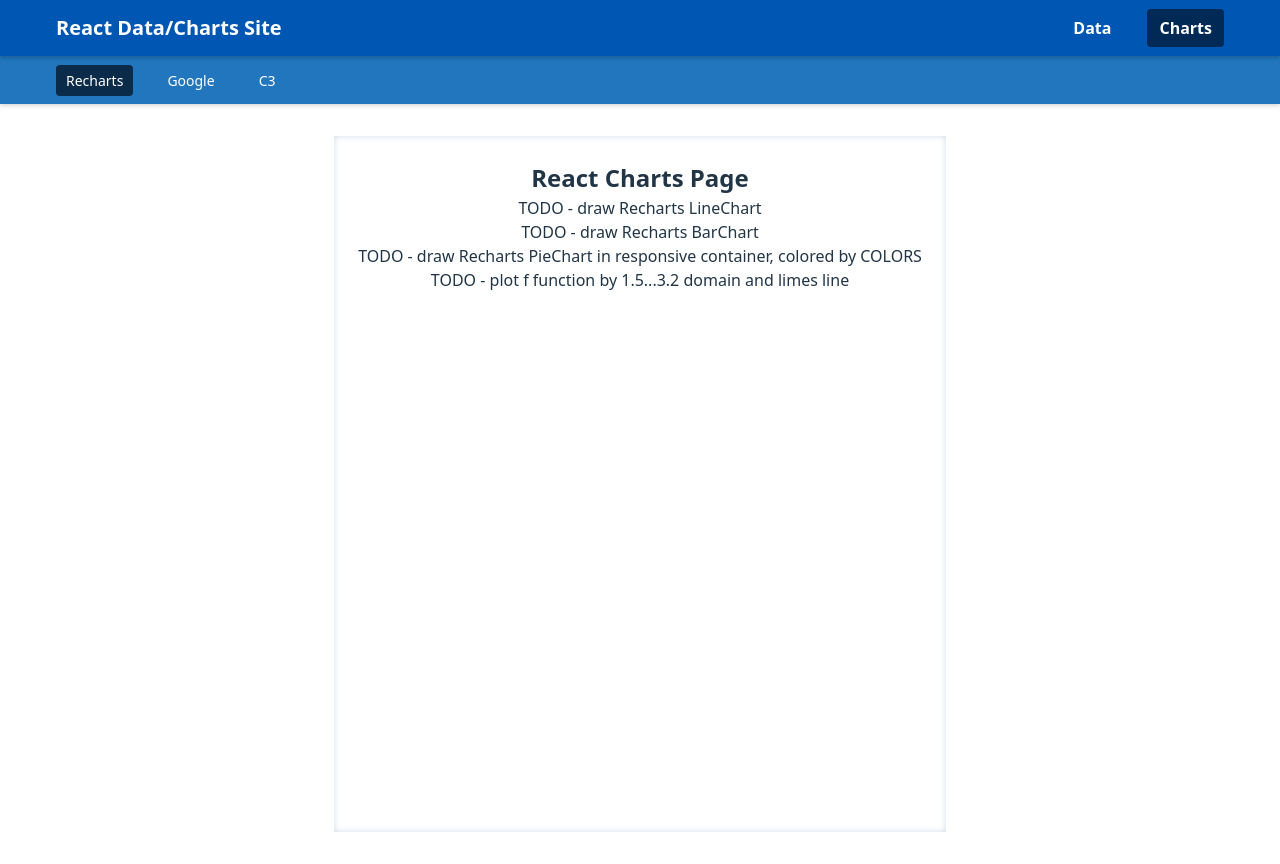
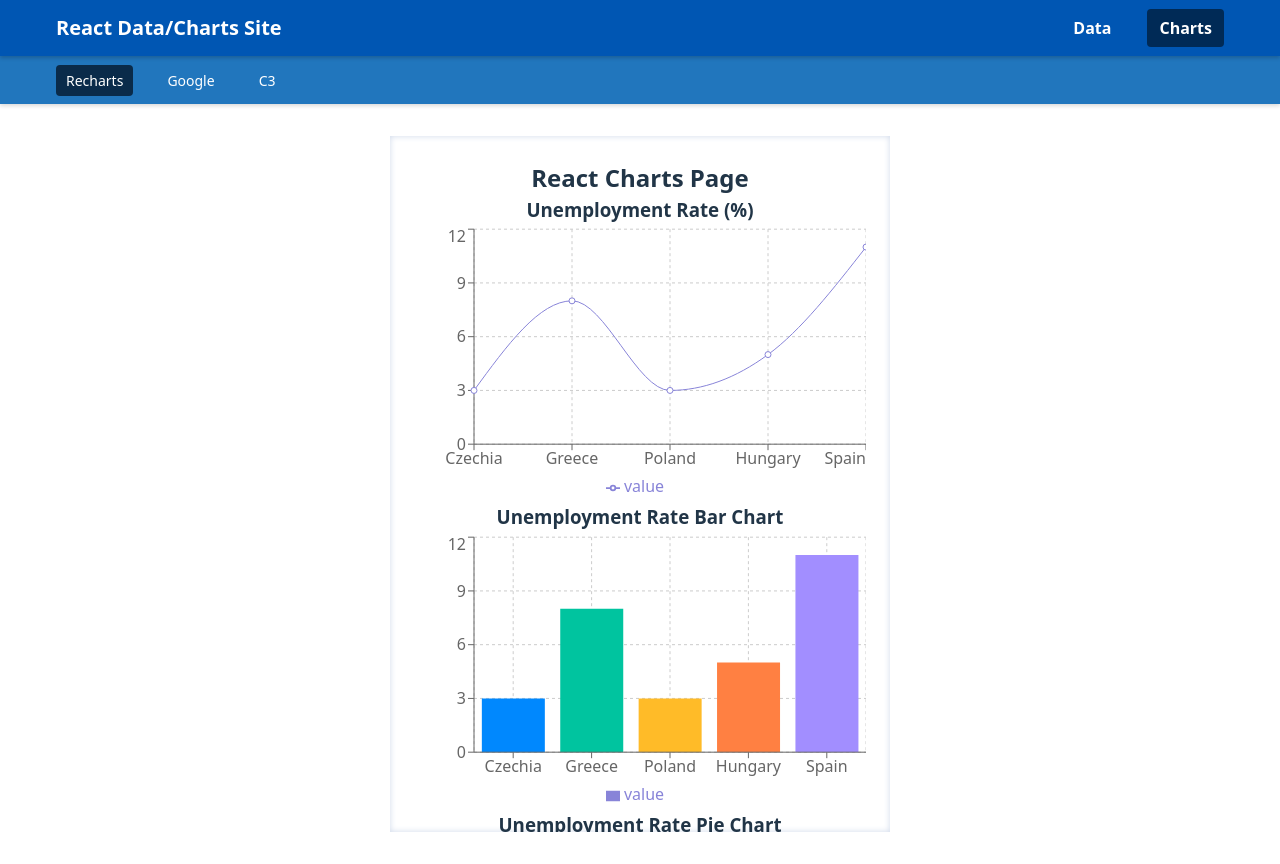
Before and after one commit to hajos8/charts_frontend, a React (Vite) app in the folder react-app/: page /charts/recharts in a window 1280 px wide. Built offline with nearby package versions, Linux system fonts and the light colour scheme.

Commit message:
Enhance chart components: add Google Charts and Recharts with data visualization; update CSS for layout and styling

```diff
--- a/react-app/src/App.css
+++ b/react-app/src/App.css
@@ -144,6 +144,7 @@
   overflow-y: auto;
   padding: 24px;
   /* TODO - fix width */
+  min-width: 500px;
   /* TODO - prevent growing beyond fixed width */
   margin-left: auto;     /* horizontally center inside viewport */
   margin-right: auto;
@@ -153,6 +154,9 @@
 }
 
 table, th, td {
-  /* TODO - add table cell borders */
+  margin: 0 auto;
+  border: 1px solid black;
+  border-collapse: collapse;
+
   padding: 5px;
 }
--- a/react-app/src/App.jsx
+++ b/react-app/src/App.jsx
@@ -17,7 +17,6 @@ import C3LineChart from "./components/C3LineChart/C3LineChart";
 
 
 // import chartCommonData, COLORS
-// import { LineChart, Line, XAxis, YAxis, CartesianGrid, Tooltip, Legend, ResponsiveContainer, BarChart, Bar, Rectangle, PieChart, Pie, Cell, ReferenceLine } from Recharts
 // import Chart from React-Google-Charts
 
 
@@ -65,7 +64,7 @@ function ContentArea({ children }) {
   );
 }
 
-// math function to plot
+const limes = 2;
 const f = x => (Math.sin(x) + 2 * x) / x;
 // function should return ( sin(x) + 2x ) / x number by real x, angle measured in radian
 
@@ -76,6 +75,14 @@ export default function App() {
   let _mathPlotData = []
   /* TODO - prepare array for plotting function properly */
 
+  for(let x = -5; x <= 5; x += 0.5) {
+    let y = f(x);
+    if(!isFinite(y)){
+      y = limes + 1
+    }
+    _mathPlotData.push( { x: x, y: y } )
+  }
+
   const [mathPlotData, setMathPlotData] = useState(_mathPlotData)
 
   return (
@@ -84,11 +91,11 @@ export default function App() {
       <ChartsSubNav />
       <ContentArea>
         <Routes>
-          <Route path="/data" element={<DataPage todo="pass mathPlotData" />} />
-          <Route path="/charts/recharts" element={<RechartsPage todo="pass mathPlotData" />} />
-          <Route path="/charts/google" element={<GoogleChartsPage todo="pass mathPlotData" />} />
-          <Route path="/charts/c3" element={<C3ChartsPage todo="pass mathPlotData" />} />
-          <Route path="*" element={<DataPage todo="pass mathPlotData" />} />
+          <Route path="/data" element={<DataPage  MathPlotData={mathPlotData} />} />
+          <Route path="/charts/recharts" element={<RechartsPage MathPlotData={mathPlotData} />} />
+          <Route path="/charts/google" element={<GoogleChartsPage MathPlotData={mathPlotData} />} />
+          <Route path="/charts/c3" element={<C3ChartsPage MathPlotData={mathPlotData} />} />
+          <Route path="*" element={<DataPage MathPlotData={mathPlotData} />} />
         </Routes>
       </ContentArea>
     </Router>
--- a/react-app/src/components/GoogleChartsPage/GoogleChartsPage.jsx
+++ b/react-app/src/components/GoogleChartsPage/GoogleChartsPage.jsx
@@ -1,10 +1,70 @@
+import { Chart } from "react-google-charts";
+import { chartCommonData } from "../../modules/chart-common-data.js";
+
+const data = [
+    ['Country', 'Unemployment Rate'],
+    ...chartCommonData.data.map(item => [item.label, item.value])
+];
+
 export default function GoogleChartsPage(props) {
     return (
         <>
             <h2>Google Charts Page</h2>
-            <div>TODO - insert Google LineChart with chartCommonData data</div>
-            <div>TODO - insert Google column bar chart with chartCommonData data</div>
-            <div>TODO - insert Google PieChart with chartCommonData data</div>
+            <div>
+                <h3>Unemployment Rate LineChart(%)</h3>
+                <Chart
+                    chartType="LineChart"
+                    width="100%"
+                    height="400px"
+                    data={data}
+                    options={{title: 'Unemployment Rate by Country', hAxis: {title: 'Country'}, vAxis: {title: 'Unemployment Rate (%)'}}}
+                    legendToggle
+                    />
+            </div>
+            <div>
+                <h3>Unemployment Rate BarChart(%)</h3>
+                    <Chart
+                    chartType="Bar"
+                    data={data}
+                    width={"100%"}
+                    height={"150%"}
+                    options={{title: 'Unemployment Rate by Country', hAxis: {title: 'Country'}, vAxis: {title: 'Unemployment Rate (%)'}}}
+                    legendToggle
+                    />
+            </div>
+            <div>
+                <h3>Unemployment Rate PieChart(%)</h3>
+                    <Chart
+                        chartType="PieChart"
+                        data={data}
+                        width={"100%"}
+                        height={"100%"}
+                        options={{title: 'Unemployment Rate by Country', hAxis: {title: 'Country'}, vAxis: {title: 'Unemployment Rate (%)'}}}
+                        legendToggle
+                        />
+            </div>
+            <div>
+                <h3>Unemployment Rate GeoChart(%)</h3>
+
+                <Chart
+                    chartEvents={[
+                        {
+                        eventName: "select",
+                        callback: ({ chartWrapper }) => {
+                            const chart = chartWrapper.getChart();
+                            const selection = chart.getSelection();
+                            if (selection.length === 0) return;
+                            const region = data[selection[0].row + 1];
+                            console.log("Selected : " + region);
+                        },
+                        },
+                    ]}
+                    chartType="GeoChart"
+                    width={"100%"}
+                    height={"100%"}
+                    data={data}
+                    />
+            </div>
         </>
     );
 }
--- a/react-app/src/components/RechartsPage/RechartsPage.jsx
+++ b/react-app/src/components/RechartsPage/RechartsPage.jsx
@@ -1,15 +1,100 @@
+import { LineChart, Line, XAxis, YAxis, CartesianGrid, Tooltip, Legend } from 'recharts';
+import { BarChart, Bar, Rectangle} from 'recharts';
+import { PieChart, Pie, Label } from 'recharts';
+
+import { chartCommonData, COLORS } from '../../modules/chart-common-data.js';
+
+const data = chartCommonData.data.map((item, idx) => ({
+    name: item.label,
+    value: item.value,
+    fill: COLORS[idx % COLORS.length],
+}));
+
+const MyPie = () => (
+  <Pie data={data} dataKey="value" nameKey="name" outerRadius="80%" innerRadius="60%" isAnimationActive={false} />
+);
+
 export default function RechartsPage(props) {
+    console.log(props.mathPlotData)
     return(
         <>
             <h2>React Charts Page</h2>
-            <div>TODO - draw Recharts LineChart</div>
+            <div>
+                <h3>Unemployment Rate (%)</h3>
+                <LineChart
+                    style={{ width: '100%', maxWidth: '700px', height: '100%', maxHeight: '70vh', aspectRatio: 1.618 }}
+                    responsive
+                    data={data}
+                    margin={{
+                        top: 5,
+                        right: 0,
+                        left: 0,
+                        bottom: 5,
+                    }}
+                    >
+                    <CartesianGrid strokeDasharray="3 3" />
+                    <XAxis dataKey="name" />
+                    <YAxis width="6" />
+                    <Tooltip />
+                    <Legend />
+                    <Line type="monotone" dataKey="value" stroke="#8884d8" />
+                </LineChart>
+            </div>
 
-            <div>TODO - draw Recharts BarChart</div>
+            <div>
+                <h3>Unemployment Rate Bar Chart</h3>
+                <div>
+                    <BarChart
+                        style={{ width: '100%', maxWidth: '700px', maxHeight: '70vh', aspectRatio: 1.618 }}
+                        responsive
+                        data={data}
+                        margin={{
+                            top: 5,
+                            right: 0,
+                            left: 0,
+                            bottom: 5,
+                        }}
+                        >
+                        <CartesianGrid strokeDasharray="3 3" />
+                        <XAxis dataKey="name" />
+                        <YAxis width="5" />
+                        <Tooltip />
+                        <Legend />
+                        <Bar dataKey="value" fill="#8884d8" activeBar={<Rectangle fill="pink" stroke="blue" />} />
+                    </BarChart>
+                </div>
+            </div>
 
-            <div>TODO - draw Recharts PieChart in responsive container, colored by COLORS</div>
+            <div>
+                <h3>Unemployment Rate Pie Chart</h3>
+                <div style={{ display: 'flex', justifyContent: 'center', alignItems: 'center', height: '100%', maxHeight: '70vh' }}>
+                    <PieChart responsive style={{ height: 'calc(100% - 20px)', maxHeight: '20vh', width: '33%', aspectRatio: 1 }}>
+                        <MyPie />
+                    </PieChart>
+                </div>
+            </div>
 
-            {/* Plot f function: */}
-            <div>TODO - plot f function by 1.5...3.2 domain and limes line</div>
+            <div>
+                <h3>Function Plot</h3>
+                <LineChart
+                    style={{ width: '100%', maxWidth: '700px', height: '100%', maxHeight: '70vh', aspectRatio: 1.618 }}
+                    responsive
+                    data={props.MathPlotData}
+                    margin={{
+                        top: 5,
+                        right: 0,
+                        left: 0,
+                        bottom: 5,
+                    }}
+                >
+                    <CartesianGrid strokeDasharray="3 3" />
+                    <XAxis dataKey="x" />
+                    <YAxis domain={[0, 5]}/>
+                    <Tooltip />
+                    <Legend />
+                    <Line type="monotone" dataKey="y" stroke="#8884d8" />
+                </LineChart>
+            </div>
         </>
     );
 }
--- a/react-app/src/modules/chart-common-data.js
+++ b/react-app/src/modules/chart-common-data.js
@@ -9,6 +9,6 @@ var chartCommonData = {
     ],
 }
 
-var COLORS = ['#0088FE', '#00C49F', '#FFBB28', '#FF8042', '#RRGGBB']
+var COLORS = ['#0088FE', '#00C49F', '#FFBB28', '#FF8042', '#A28EFF'];
 
 export {chartCommonData, COLORS}
```
